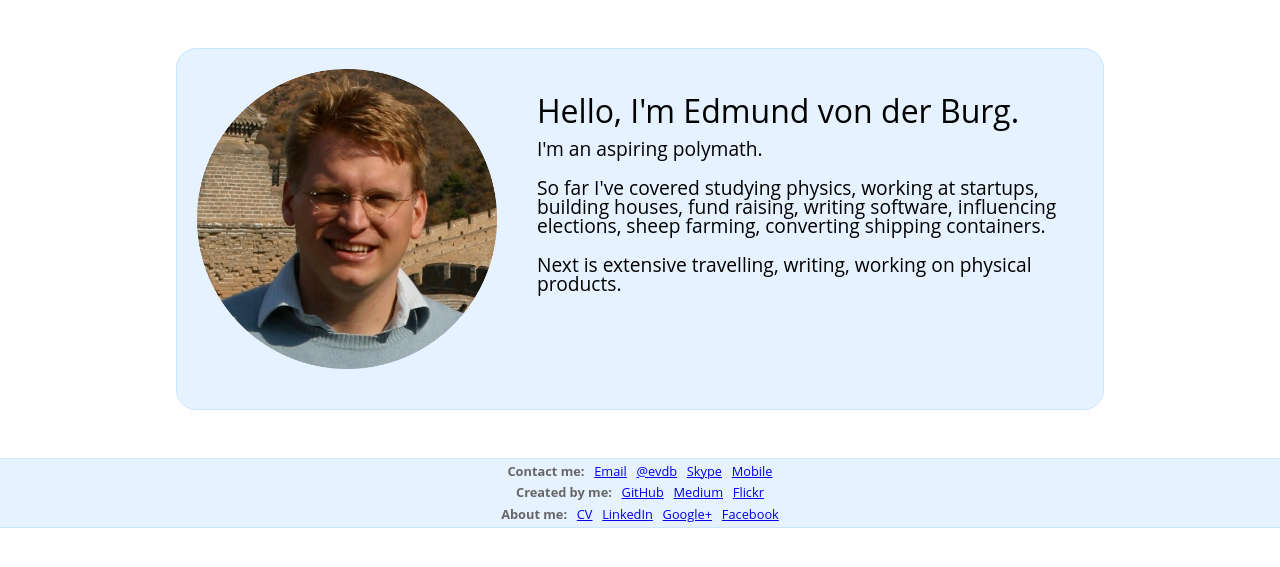
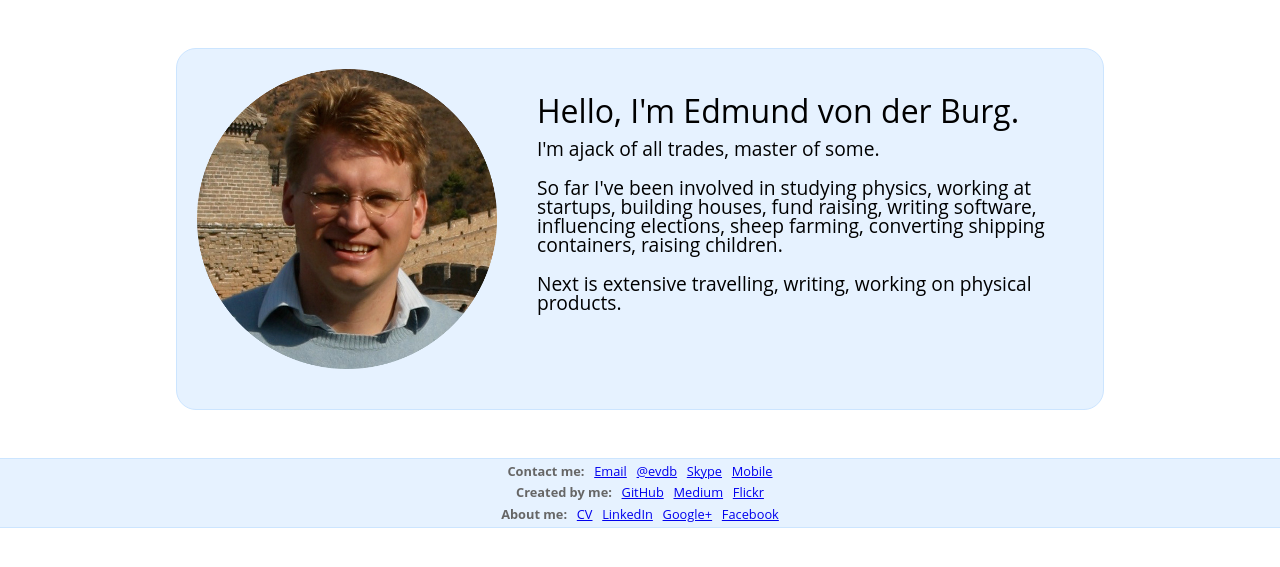
Before and after one commit to evdb/evdb.me, a Jekyll site: the page built from index.html, in a window 1280 px wide. Shown: the top 567 px of the page. Built offline with Jekyll 4.4.1, drawn with Linux system fonts in a browser that asks for light colours; Markdown is read by kramdown in place of the engine named in the settings.

Commit message:
Slightly less pretentious drivel.

```diff
--- a/index.html
+++ b/index.html
@@ -6,11 +6,11 @@ title: Edmund von der Burg
 <div class="home-header">
   <h1>Hello, I'm Edmund von der Burg.</h1>
 
-  <p>I'm an aspiring polymath.</p>
+  <p>I'm ajack of all trades, master of some.</p>
 
-  <p>So far I've covered studying physics, working at startups, building
+  <p>So far I've been involved in studying physics, working at startups, building
   houses, fund raising, writing software, influencing elections, sheep farming, converting
-  shipping containers.</p>
+  shipping containers, raising children.</p>
 
   <p>Next is extensive travelling, writing, working on physical products.</p>
 
```
